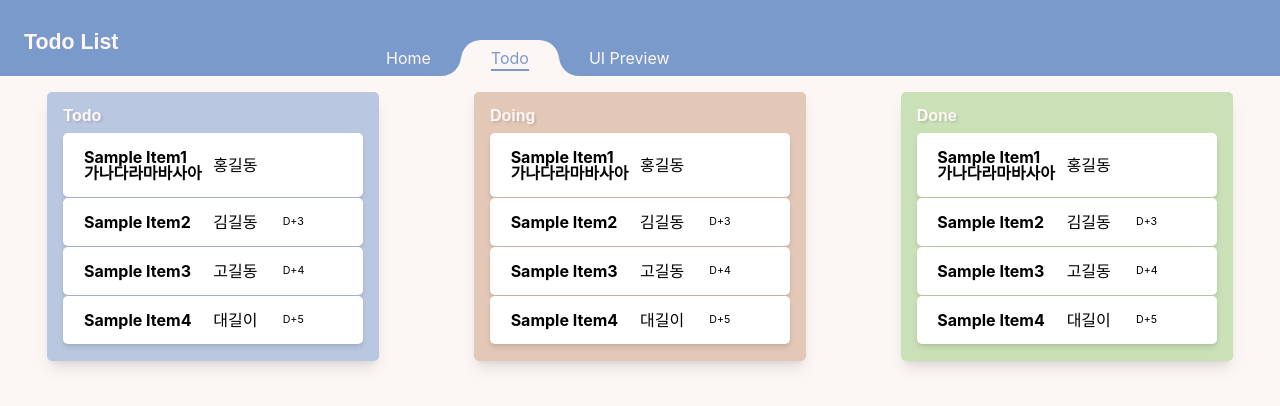
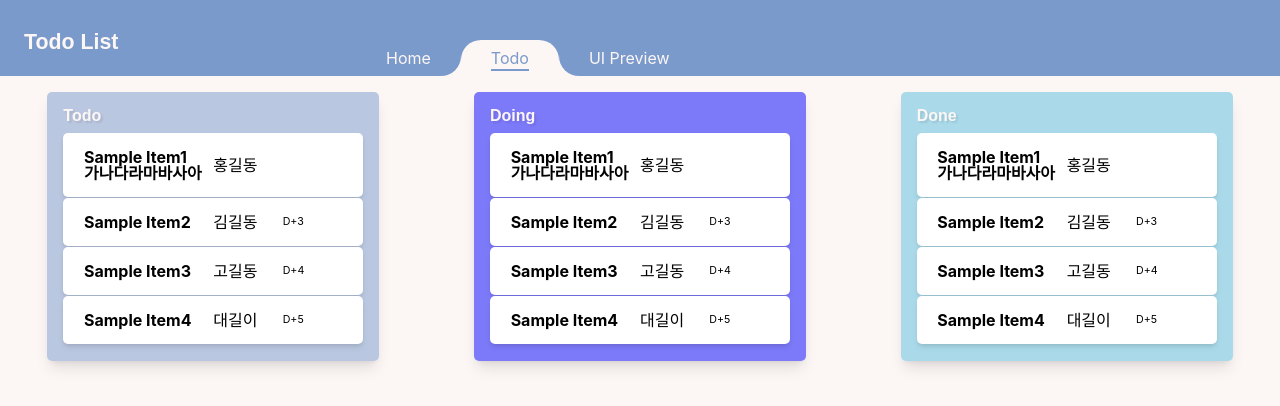
Before and after one commit to RunLearn/super-todoapp, a Next.js app: page /todo in a window 1280 px wide. Shown: the top 406 px of the page. Built offline with nearby package versions, Linux system fonts and the light colour scheme.

Commit message:
Style(ListContainer): And its example

```diff
--- a/pages/todo/index.tsx
+++ b/pages/todo/index.tsx
@@ -13,8 +13,8 @@ const TodoPage: NextPage = () => {
             <MainLayout>
                 <FlexBoxLayout flexType="rowAround">
                     <TodoListConatiner title="Todo" list={ undefined } />
-                    <TodoListConatiner title="Doing" list={ undefined } backgroundColor="#cc9a7b" />
-                    <TodoListConatiner title="Done" list={ undefined } backgroundColor="#9acc7b" />
+                    <TodoListConatiner title="Doing" list={ undefined } backgroundColor="primary" />
+                    <TodoListConatiner title="Done" list={ undefined } backgroundColor="info" />
                 </FlexBoxLayout>
             </MainLayout>
         </>
```
